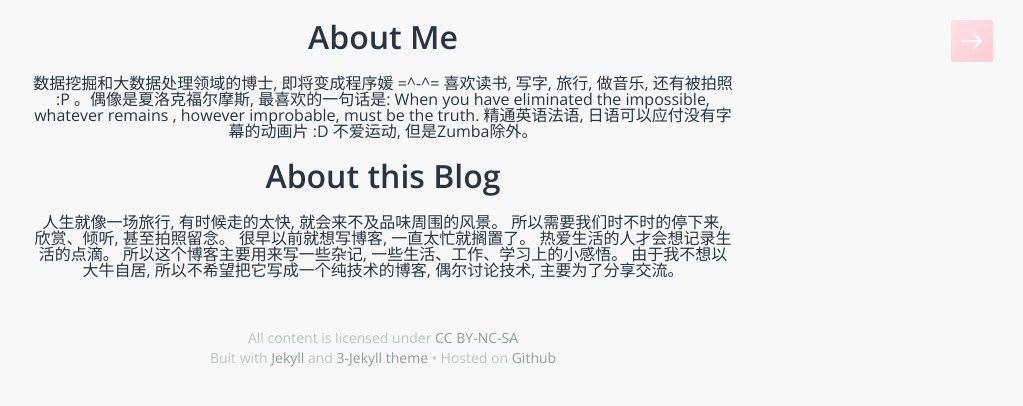
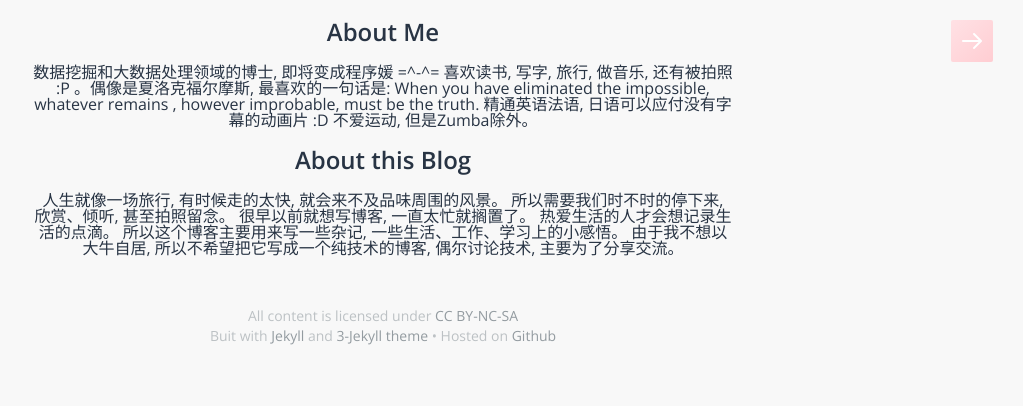
Before and after one commit to sophiesongge/sophiesongge.github.io, a Jekyll site: the page built from index.html, in a window 1280 px wide. Shown: the top 406 px of the page, without its empty margins (257-1280 px from the left). Built offline with Jekyll 4.4.1, drawn with Linux system fonts in a browser that asks for light colours; some web fonts are replaced.

Commit message:
change introduction

```diff
--- a/index.html
+++ b/index.html
@@ -2,6 +2,7 @@
 layout: default
 ---
 <div id="home" class="container">
+    <article id="post__content">
     <h1>About Me</h1>
     <p>数据挖掘和大数据处理领域的博士, 即将变成程序媛 =^-^= 喜欢读书, 写字, 旅行, 做音乐, 还有被拍照 :P 。偶像是夏洛克福尔摩斯, 最喜欢的一句话是: When you have eliminated the impossible, whatever remains
         , however improbable, must be the truth. 精通英语法语, 日语可以应付没有字幕的动画片 :D 不爱运动, 但是Zumba除外。
@@ -11,4 +12,5 @@ layout: default
     热爱生活的人才会想记录生活的点滴。 所以这个博客主要用来写一些杂记, 一些生活、工作、学习上的小感悟。 由于我不想以大牛自居, 所以不希望把它写成一个纯技术的博客,
         偶尔讨论技术, 主要为了分享交流。
     </p>
+    </article>
 </div>
```
